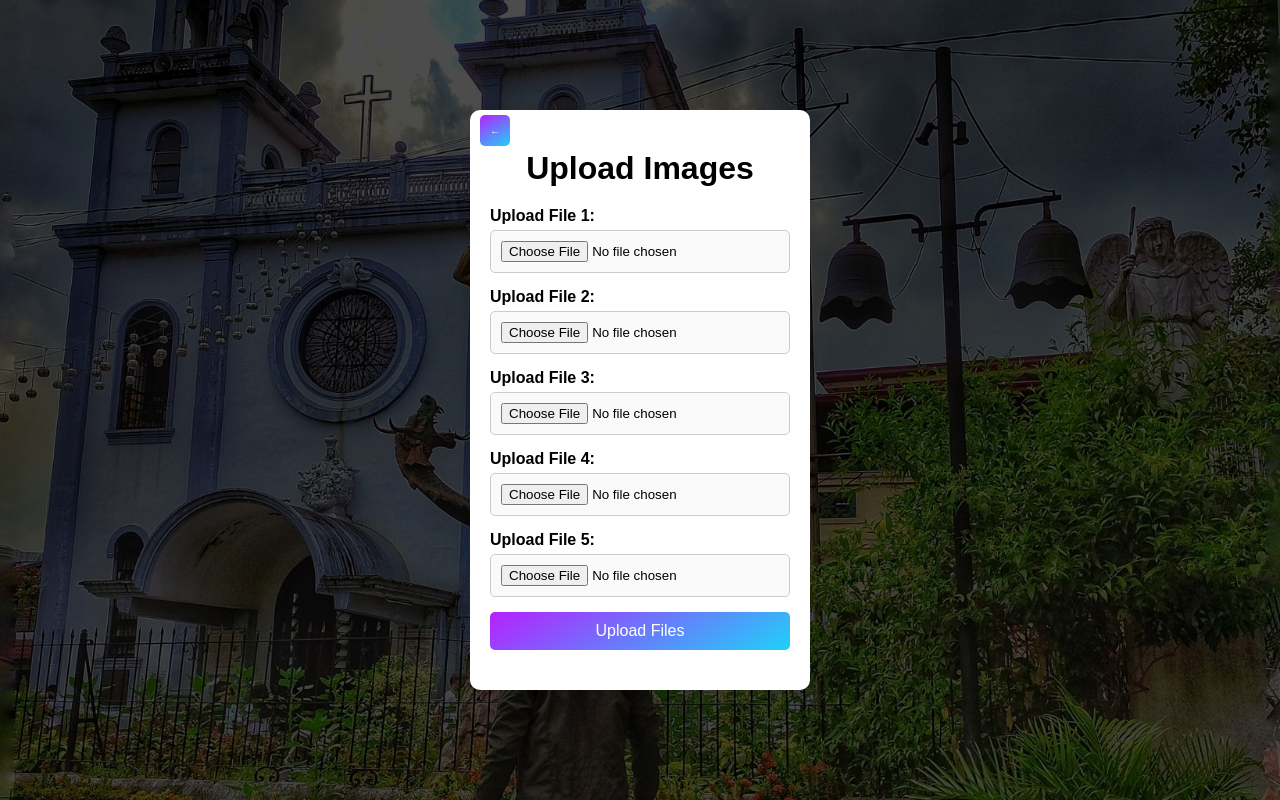
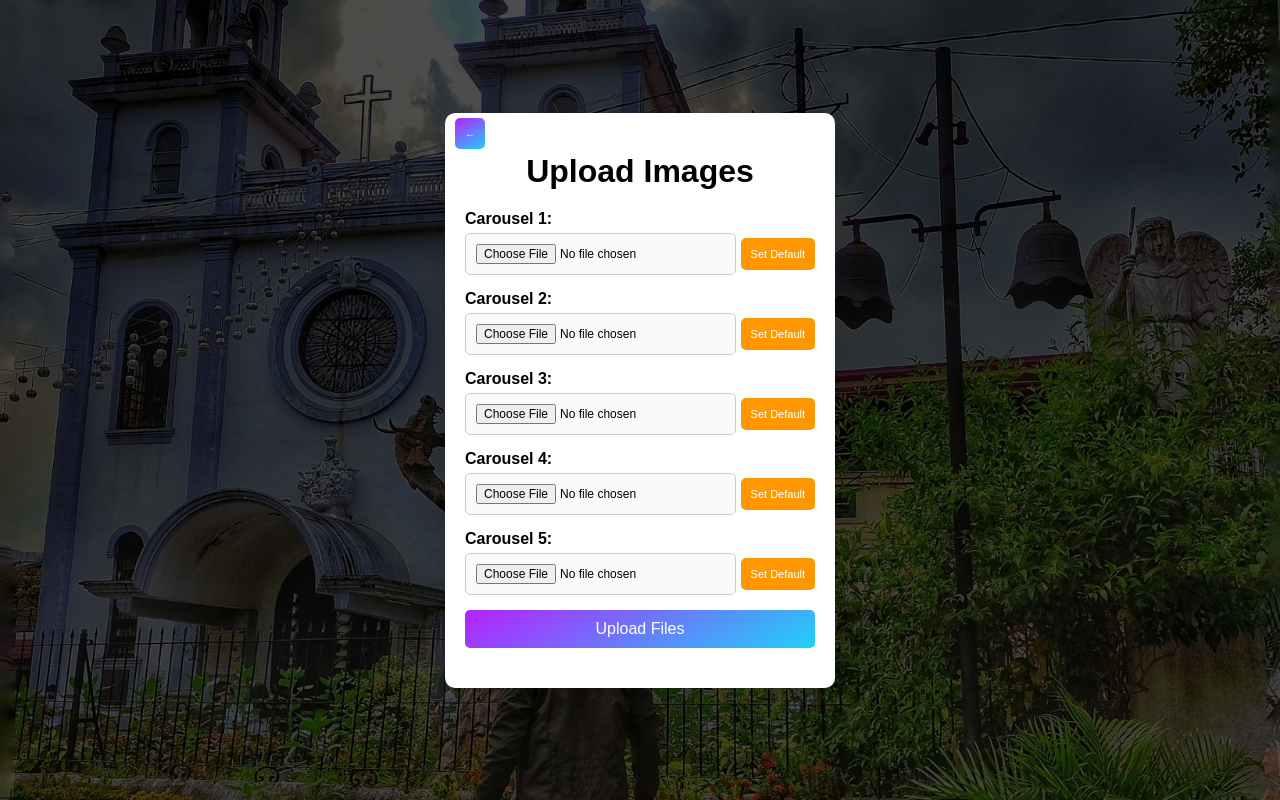
Before and after one commit to Maappie/virtual_church_support_center, a PHP site: page /carousel/upload_event.php in a window 1280 px wide. Run offline with PHP 8.4, Linux system fonts and the light colour scheme; a user stored in the database is signed in.

Commit message:
added default image for carousel

```diff
--- a/carousel/upload_event.php
+++ b/carousel/upload_event.php
@@ -1,9 +1,7 @@
 <?php
-    session_start(); // Start session
-    // Check if admin is logged in
+    session_start();
     if (!isset($_SESSION['admin_username'])) {
-        // Redirect to login page if not logged in
-        header("Location: ../index.php"); // Adjust the path accordingly
+        header("Location: ../index.php");
         exit();
     }
 ?>
@@ -34,7 +32,7 @@
             padding: 20px;
             border-radius: 10px;
             box-shadow: 0 0 10px rgba(0, 0, 0, 0.1);
-            width: 300px;
+            width: 350px; /* Made slightly wider for the new buttons */
             position: relative;
         }
 
@@ -57,21 +55,12 @@
         }
 
         .back-button a:hover {
-            background-image: linear-gradient(-150deg, #B621fe, #1fd1f9);
             opacity: 0.7;
-        }
-
-        .back-button a:active {
-            opacity: 0.5;
         }
 
         h1 {
             text-align: center;
             margin: 20px 0;
-        }
-
-        form {
-            display: block;
         }
 
         label {
@@ -80,18 +69,43 @@
             font-weight: bold;
         }
 
+        /* Container for Input + Button */
+        .input-group {
+            display: flex;
+            gap: 5px;
+            margin-bottom: 15px;
+            align-items: center;
+        }
+
         .input-box {
             padding: 10px;
             border: 1px solid #ccc;
             border-radius: 5px;
-            margin-bottom: 15px;
             background-color: #fafafa;
+            flex-grow: 1; /* Takes up remaining space */
         }
 
         input[type="file"] {
             width: 100%;
             border: none;
             background: none;
+            font-size: 12px;
+        }
+
+        /* New Default Button Style */
+        .default-btn {
+            background-color: #ff9800; /* Orange color */
+            color: white;
+            border: none;
+            border-radius: 5px;
+            padding: 10px;
+            font-size: 11px;
+            cursor: pointer;
+            white-space: nowrap;
+        }
+
+        .default-btn:hover {
+            background-color: #e68900;
         }
 
         input[type="submit"] {
@@ -104,20 +118,17 @@
             border-radius: 5px;
             cursor: pointer;
             font-size: 16px;
-            transition: background-color 0.3s, opacity 0.3s;
+            transition: opacity 0.3s;
         }
 
         input[type="submit"]:hover {
-            background-image: linear-gradient(-150deg, #B621fe, #1fd1f9);
             opacity: 0.7;
-        }
-
-        input[type="submit"]:active {
-            opacity: 0.5;
         }
 
         #response {
             margin-top: 20px;
+            text-align: center;
+            font-size: 14px;
         }
     </style>
 </head>
@@ -129,29 +140,45 @@
         </div>
         <h1>Upload Images</h1>
         <form id="uploadForm" onsubmit="uploadFiles(event)" enctype="multipart/form-data">
-            <label for="fileToUpload1">Upload File 1:</label>
+
+            <label for="fileToUpload1">Carousel 1:</label>
+            <div class="input-group">
                 <div class="input-box">
                     <input type="file" name="fileToUpload1" id="fileToUpload1" accept=".jpg, .jpeg, .png">
                 </div>
+                <button type="button" class="default-btn" onclick="setDefault(1)">Set Default</button>
+            </div>
 
-            <label for="fileToUpload2">Upload File 2:</label>
+            <label for="fileToUpload2">Carousel 2:</label>
+            <div class="input-group">
                 <div class="input-box">
                     <input type="file" name="fileToUpload2" id="fileToUpload2" accept=".jpg, .jpeg, .png">
                 </div>
+                <button type="button" class="default-btn" onclick="setDefault(2)">Set Default</button>
+            </div>
 
-            <label for="fileToUpload3">Upload File 3:</label>
+            <label for="fileToUpload3">Carousel 3:</label>
+            <div class="input-group">
                 <div class="input-box">
                     <input type="file" name="fileToUpload3" id="fileToUpload3" accept=".jpg, .jpeg, .png">
                 </div>
+                <button type="button" class="default-btn" onclick="setDefault(3)">Set Default</button>
+            </div>
 
-            <label for="fileToUpload4">Upload File 4:</label>
+            <label for="fileToUpload4">Carousel 4:</label>
+            <div class="input-group">
                 <div class="input-box">
                     <input type="file" name="fileToUpload4" id="fileToUpload4" accept=".jpg, .jpeg, .png">
                 </div>
+                <button type="button" class="default-btn" onclick="setDefault(4)">Set Default</button>
+            </div>
 
-            <label for="fileToUpload5">Upload File 5:</label>
+            <label for="fileToUpload5">Carousel 5:</label>
+            <div class="input-group">
                 <div class="input-box">
                     <input type="file" name="fileToUpload5" id="fileToUpload5" accept=".jpg, .jpeg, .png">
+                </div>
+                <button type="button" class="default-btn" onclick="setDefault(5)">Set Default</button>
             </div>
 
             <input type="submit" value="Upload Files" name="submit">
@@ -159,23 +186,21 @@
         <div id="response"></div>
     </div>
 </body>
+
 <script>
+// Function 1: Upload Files
 function uploadFiles(event) {
-    event.preventDefault(); // Prevent the default form submission
+    event.preventDefault();
+    var allowedExtensions = ['jpg', 'jpeg', 'png'];
+    var formData = new FormData();
+    var hasFiles = false;
 
-    // Allowed file extensions
-    var allowedExtensions = ['jpg', 'jpeg', 'png'];
-
-    // Create a new FormData object
-    var formData = new FormData();
-
-    // Append each file to the FormData object and check the file extension
     for (var i = 1; i <= 5; i++) {
         var fileInput = document.getElementById('fileToUpload' + i);
         if (fileInput.files.length > 0) {
+            hasFiles = true;
             var file = fileInput.files[0];
             var fileExtension = file.name.split('.').pop().toLowerCase();
-
             if (allowedExtensions.includes(fileExtension)) {
                 formData.append('fileToUpload' + i, file);
             } else {
@@ -185,23 +210,40 @@ function uploadFiles(event) {
         }
     }
 
-    // Create a new XMLHttpRequest object
+    if (!hasFiles) {
+        alert("Please select a file to upload.");
+        return;
+    }
+
     var xhr = new XMLHttpRequest();
-
-    // Define the function to be executed when the request receives an answer
     xhr.onreadystatechange = function() {
         if (xhr.readyState == 4 && xhr.status == 200) {
-            // Display the response message in an alert
             alert(xhr.responseText);
-            // Reload the page after the alert is closed
             location.reload();
         }
     };
+    xhr.open('POST', 'handle_event.php', true);
+    xhr.send(formData);
+}
 
-    // Open a connection to the server
+// Function 2: Set to Default
+function setDefault(id) {
+    if(!confirm("Are you sure you want to reset Carousel " + id + " to the default image?")) {
+        return;
+    }
+
+    var formData = new FormData();
+    formData.append('action', 'setDefault');
+    formData.append('id', id);
+
+    var xhr = new XMLHttpRequest();
+    xhr.onreadystatechange = function() {
+        if (xhr.readyState == 4 && xhr.status == 200) {
+            alert(xhr.responseText);
+            location.reload();
+        }
+    };
     xhr.open('POST', 'handle_event.php', true);
-
-    // Send the request
     xhr.send(formData);
 }
 </script>
```
Also changed, not shown: carousel/handle_event.php (+85 -28 lines). Lines whose indentation alone changed are shown as unchanged.
